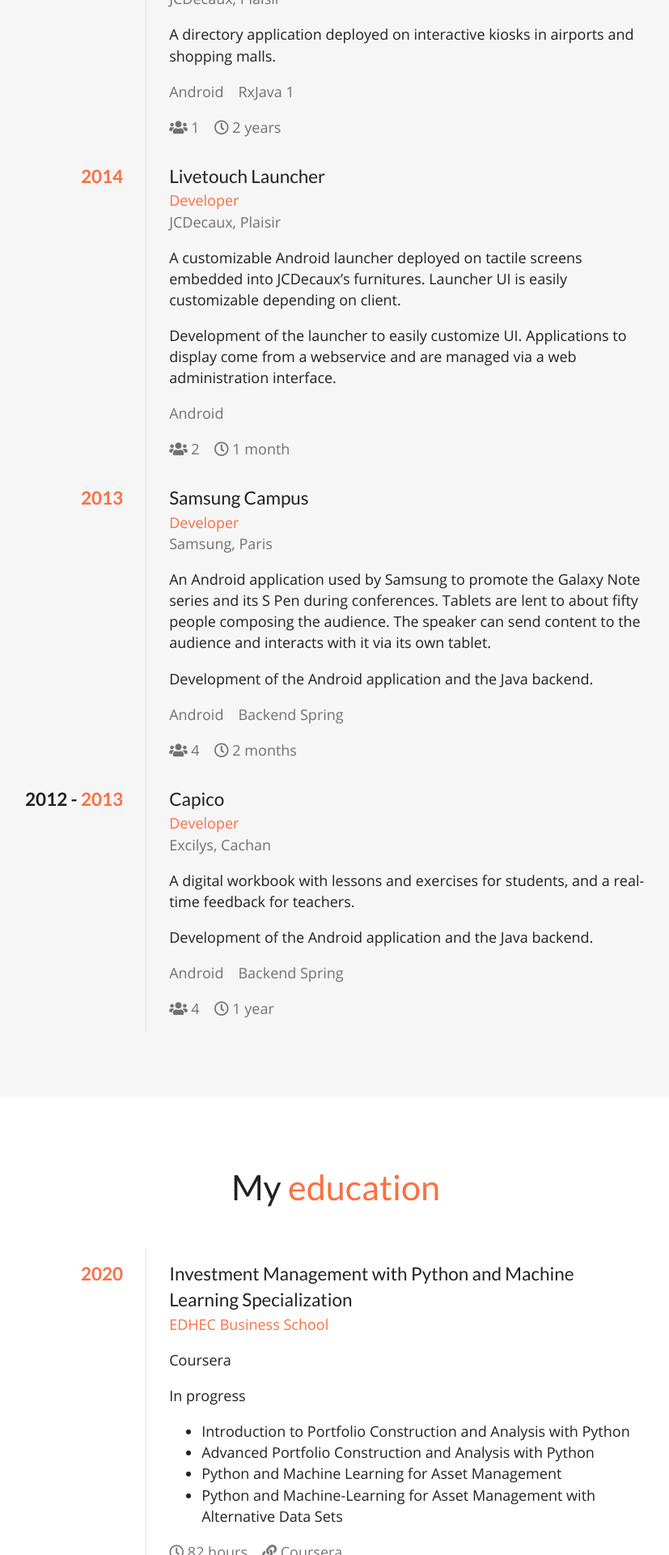
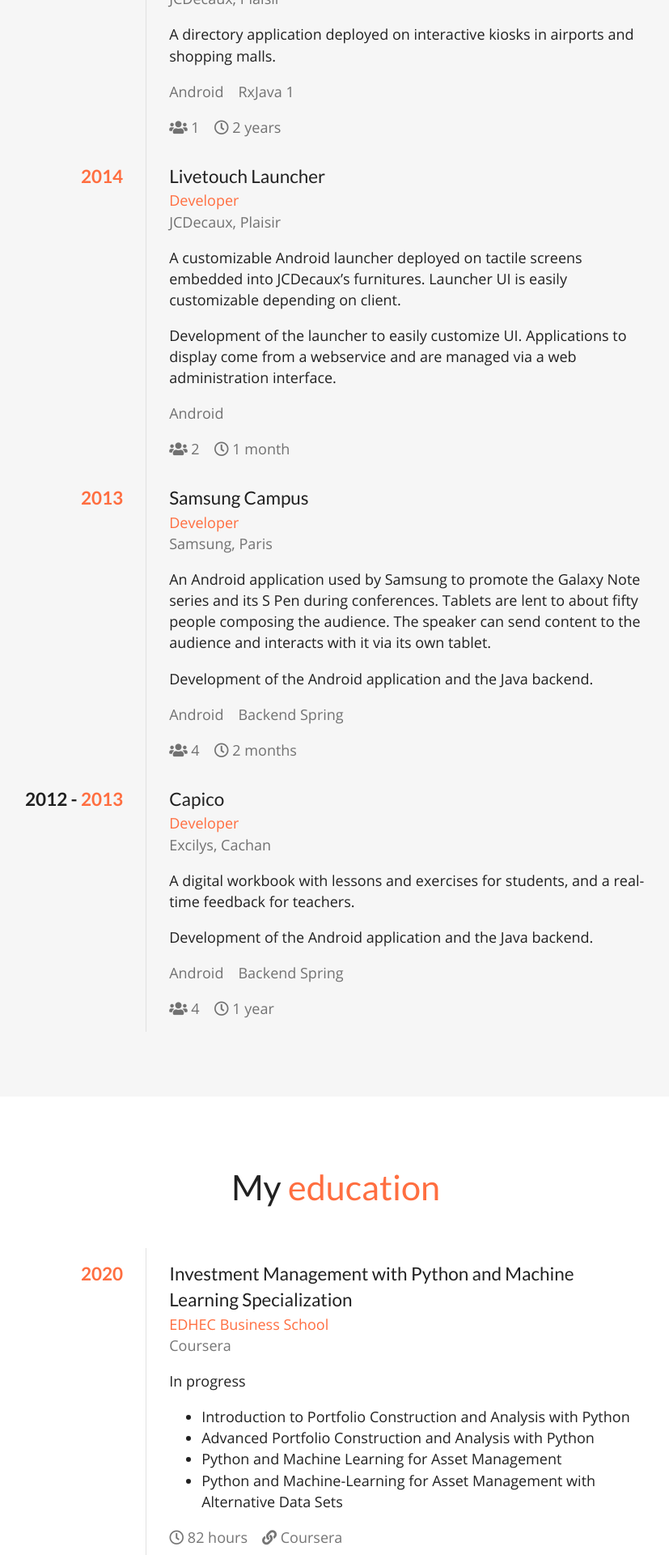
Before and after one commit to NicolasPoirier/nicolaspoirier.github.io, a Jekyll site: the page built from index.markdown, in a window 1280 px wide. Shown: the part 4480-6400 px from the top of the page at 81% size, without its empty margins (225-1052 px from the left). Built offline with Jekyll 4.4.1, drawn with Linux system fonts in a browser that asks for light colours.

Commit message:
Fix education place style

```diff
--- a/_layouts/home.html
+++ b/_layouts/home.html
@@ -113,7 +113,7 @@
                 <p class="entry-subtitle">
                   {{ education.organization }}
                 </p>
-                <p class="entry-place">{{ education.place }}</p>
+                <p class="entry-subtitle-2">{{ education.place }}</p>
                 <div class="entry-description">
                   {{ education.description | markdownify }}
                 </div>
```
